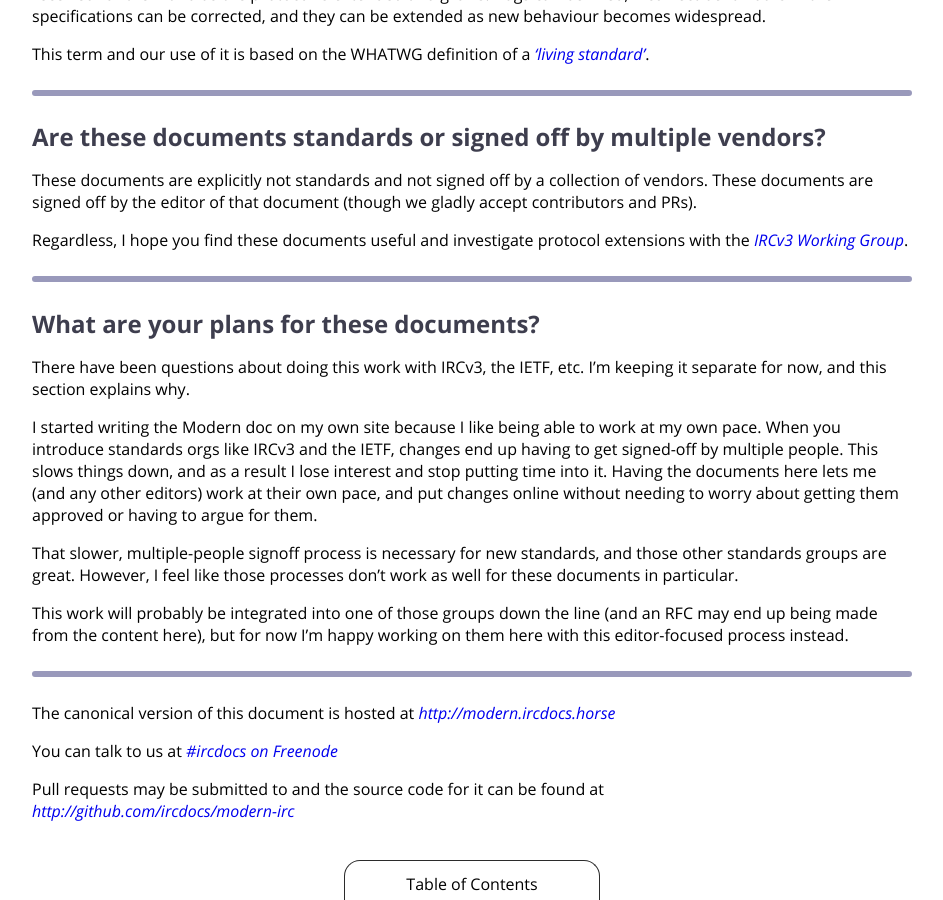
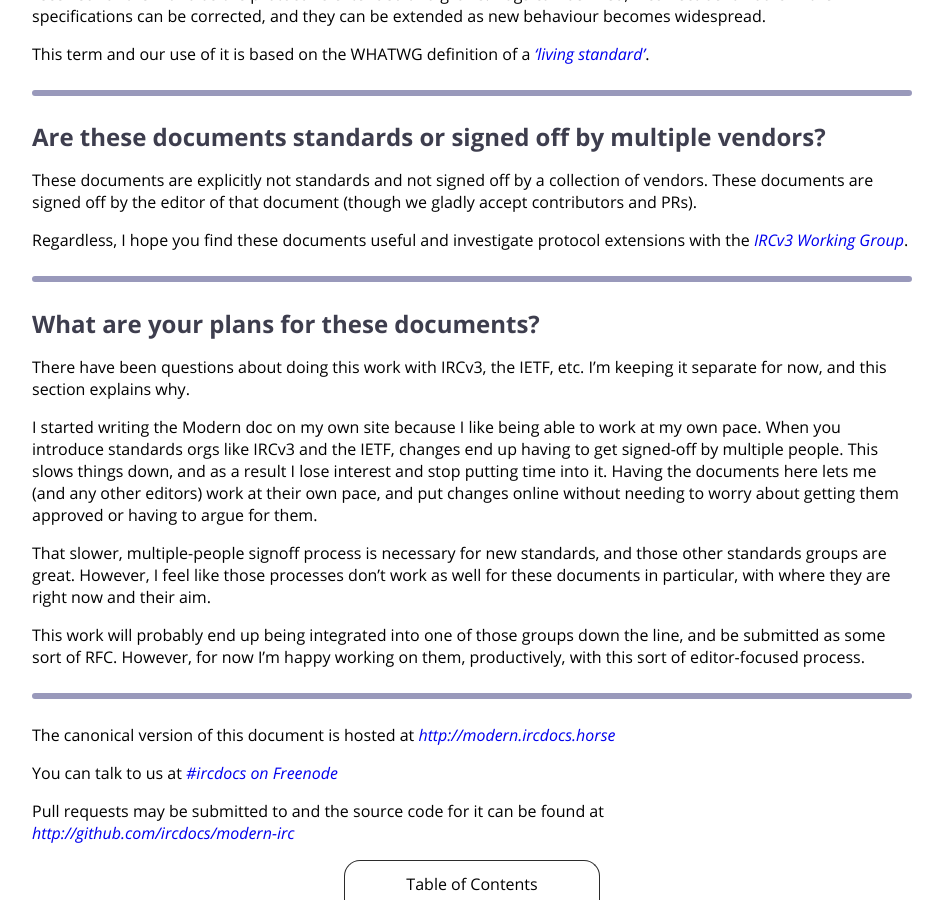
Before and after one commit to ircdocs/modern-irc, a Jekyll site: the page built from about.md, in a window 1280 px wide and 900 px high, scrolled down 798 px. Shown: the whole window, without its empty margins (168-1111 px from the left). Built offline with Jekyll 4.4.1, drawn with Linux system fonts in a browser that asks for light colours.

Commit message:
about: Refresh language

```diff
--- a/about.md
+++ b/about.md
@@ -45,6 +45,6 @@ There have been questions about doing this work with IRCv3, the IETF, etc. I'm k
 
 I started writing the Modern doc on my own site because I like being able to work at my own pace. When you introduce standards orgs like IRCv3 and the IETF, changes end up having to get signed-off by multiple people. This slows things down, and as a result I lose interest and stop putting time into it. Having the documents here lets me (and any other editors) work at their own pace, and put changes online without needing to worry about getting them approved or having to argue for them.
 
-That slower, multiple-people signoff process is necessary for new standards, and those other standards groups are great. However, I feel like those processes don't work as well for these documents in particular.
+That slower, multiple-people signoff process is necessary for new standards, and those other standards groups are great. However, I feel like those processes don't work as well for these documents in particular, with where they are right now and their aim.
 
-This work will probably be integrated into one of those groups down the line (and an RFC may end up being made from the content here), but for now I'm happy working on them here with this editor-focused process instead.
+This work will probably end up being integrated into one of those groups down the line, and be submitted as some sort of RFC. However, for now I'm happy working on them, productively, with this sort of editor-focused process.
```
